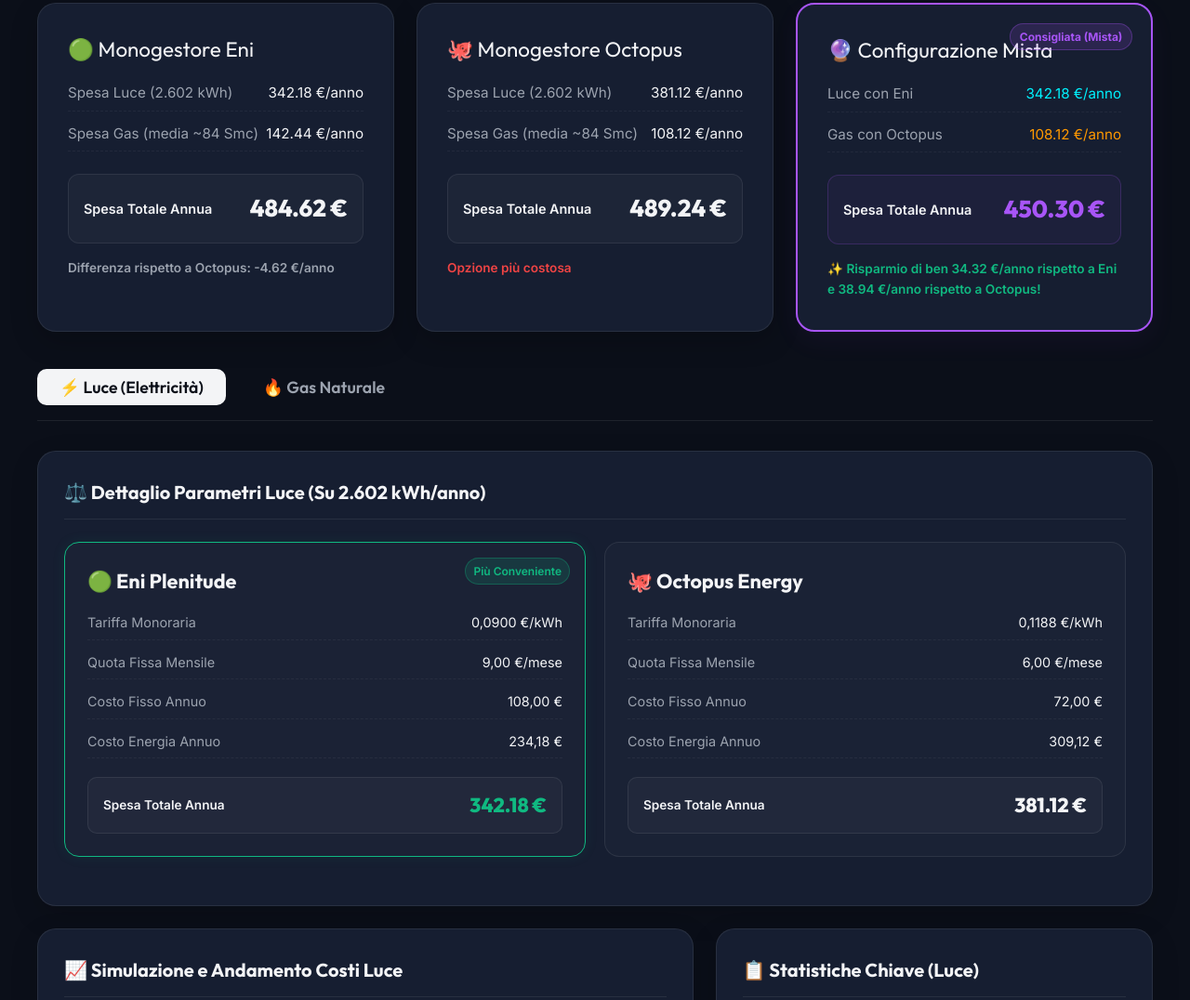
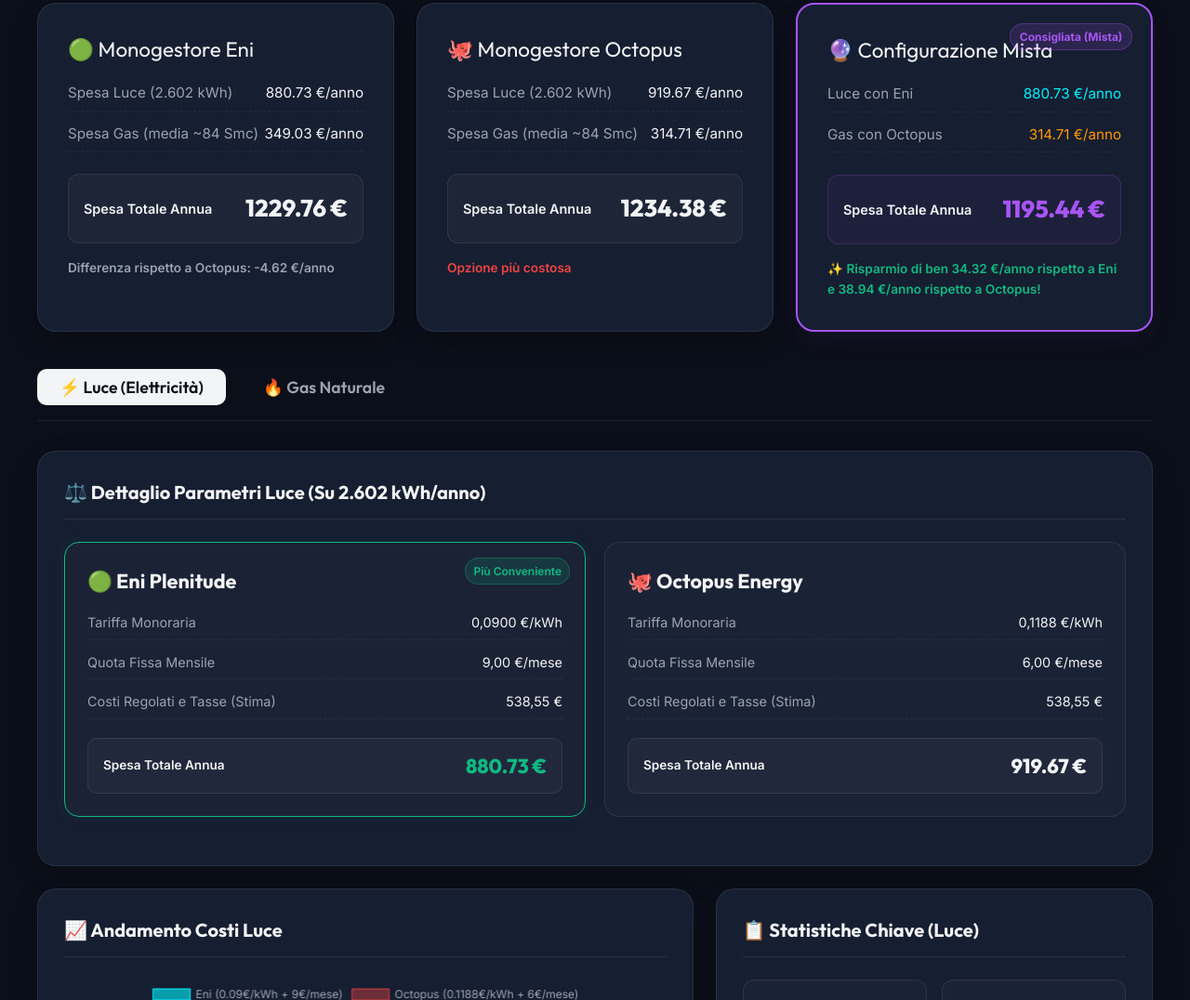
Before and after one commit to sacha16/statistiche-bollette, a plain HTML site: page index.html in a window 1280 px wide. Shown: the part 461-1537 px from the top of the page at 93% size. Drawn offline with nearby package versions, Linux system fonts and the light colour scheme.

Commit message:
Impostato costo reale come visualizzazione di default e corretto bug di inizializzazione

```diff
--- a/index.html
+++ b/index.html
@@ -228,6 +228,10 @@
             display: flex;
             align-items: center;
             gap: 0.5rem;
+        }
+
+        .package-name span {
+            font-size: 1.2rem;
         }
 
         .package-list {
@@ -549,7 +553,7 @@
             <div class="logo-icon">📊</div>
             <div class="brand">Utility Analisi & Tariffe</div>
         </div>
-        <div class="date-badge">Confronto Completo Eni vs Octopus</div>
+        <div class="date-badge">Confronto Pacchetto Luce + Gas</div>
     </header>
 
     <!-- Pricing Mode Switcher -->
@@ -561,8 +565,8 @@
             </p>
         </div>
         <div class="mode-buttons">
-            <button id="btnComp" class="mode-btn active" onclick="switchPriceMode('comp')">Solo Quota Competitiva</button>
-            <button id="btnReal" class="mode-btn" onclick="switchPriceMode('real')">Costo Reale in Bolletta (Stima Finita)</button>
+            <button id="btnComp" class="mode-btn" onclick="switchPriceMode('comp')">Solo Quota Competitiva</button>
+            <button id="btnReal" class="mode-btn active" onclick="switchPriceMode('real')">Costo Reale in Bolletta (Stima Finita)</button>
         </div>
     </div>
 
@@ -577,12 +581,12 @@
         <div class="package-card eni-package">
             <div class="package-name">🟢 Monogestore Eni</div>
             <ul class="package-list">
-                <li><span>Spesa Luce (2.602 kWh)</span> <span class="val-luce-eni">342,18 €/anno</span></li>
-                <li><span>Spesa Gas (media ~84 Smc)</span> <span class="val-gas-eni">142,44 €/anno</span></li>
+                <li><span>Spesa Luce (2.602 kWh)</span> <span class="val-luce-eni">880,73 €/anno</span></li>
+                <li><span>Spesa Gas (media ~84 Smc)</span> <span class="val-gas-eni">349,03 €/anno</span></li>
             </ul>
             <div class="package-total">
                 <span class="package-total-label">Spesa Totale Annua</span>
-                <span id="totEni" class="package-total-value">484,62 €</span>
+                <span id="totEni" class="package-total-value">1229,76 €</span>
             </div>
             <div id="subEni" class="savings-alert" style="color: var(--text-secondary);">
                 Differenza rispetto a Octopus: -4,62 €/anno
@@ -593,12 +597,12 @@
         <div class="package-card octopus-package">
             <div class="package-name">🐙 Monogestore Octopus</div>
             <ul class="package-list">
-                <li><span>Spesa Luce (2.602 kWh)</span> <span class="val-luce-oct">381,12 €/anno</span></li>
-                <li><span>Spesa Gas (media ~84 Smc)</span> <span class="val-gas-oct">108,12 €/anno</span></li>
+                <li><span>Spesa Luce (2.602 kWh)</span> <span class="val-luce-oct">919,67 €/anno</span></li>
+                <li><span>Spesa Gas (media ~84 Smc)</span> <span class="val-gas-oct">314,71 €/anno</span></li>
             </ul>
             <div class="package-total">
                 <span class="package-total-label">Spesa Totale Annua</span>
-                <span id="totOct" class="package-total-value">489,24 €</span>
+                <span id="totOct" class="package-total-value">1234,38 €</span>
             </div>
             <div id="subOct" class="savings-alert" style="color: var(--accent-red);">
                 Opzione più costosa
@@ -610,12 +614,12 @@
             <span class="package-badge">Consigliata (Mista)</span>
             <div class="package-name">🔮 Configurazione Mista</div>
             <ul class="package-list">
-                <li><span>Luce con Eni</span> <span class="val-luce-eni" style="color: var(--accent-luce);">342,18 €/anno</span></li>
-                <li><span>Gas con Octopus</span> <span class="val-gas-oct" style="color: var(--accent-gas);">108,12 €/anno</span></li>
+                <li><span>Luce con Eni</span> <span class="val-luce-eni" style="color: var(--accent-luce);">880,73 €/anno</span></li>
+                <li><span>Gas con Octopus</span> <span class="val-gas-oct" style="color: var(--accent-gas);">314,71 €/anno</span></li>
             </ul>
             <div class="package-total">
                 <span class="package-total-label">Spesa Totale Annua</span>
-                <span id="totSplit" class="package-total-value">450,30 €</span>
+                <span id="totSplit" class="package-total-value">1195,44 €</span>
             </div>
             <div id="subSplit" class="savings-alert">
                 ✨ Risparmio di ben 34,32 €/anno rispetto a Eni e 38,94 €/anno rispetto a Octopus!
@@ -642,13 +646,13 @@
                     <ul class="comp-details-list">
                         <li><span>Tariffa Monoraria</span> <span class="lbl-luce-price">0,0900 €/kWh</span></li>
                         <li><span>Quota Fissa Mensile</span> <span class="lbl-luce-fixed">9,00 €/mese</span></li>
-                        <li class="comp-only"><span>Costo Fisso Annuo</span> <span>108,00 €</span></li>
-                        <li class="comp-only"><span>Costo Energia Annuo</span> <span>234,18 €</span></li>
-                        <li class="real-only" style="display: none;"><span>Costi Regolati e Tasse (Stima)</span> <span>538,55 €</span></li>
+                        <li class="comp-only" style="display: none;"><span>Costo Fisso Annuo</span> <span>108,00 €</span></li>
+                        <li class="comp-only" style="display: none;"><span>Costo Energia Annuo</span> <span>234,18 €</span></li>
+                        <li class="real-only"><span>Costi Regolati e Tasse (Stima)</span> <span>538,55 €</span></li>
                     </ul>
                     <div class="comp-total-box">
                         <span class="comp-total-label">Spesa Totale Annua</span>
-                        <span id="totLuceEni" class="comp-total-value">342,18 €</span>
+                        <span id="totLuceEni" class="comp-total-value">880,73 €</span>
                     </div>
                 </div>
 
@@ -658,13 +662,13 @@
                     <ul class="comp-details-list">
                         <li><span>Tariffa Monoraria</span> <span class="lbl-luce-price">0,1188 €/kWh</span></li>
                         <li><span>Quota Fissa Mensile</span> <span class="lbl-luce-fixed">6,00 €/mese</span></li>
-                        <li class="comp-only"><span>Costo Fisso Annuo</span> <span>72,00 €</span></li>
-                        <li class="comp-only"><span>Costo Energia Annuo</span> <span>309,12 €</span></li>
-                        <li class="real-only" style="display: none;"><span>Costi Regolati e Tasse (Stima)</span> <span>538,55 €</span></li>
+                        <li class="comp-only" style="display: none;"><span>Costo Fisso Annuo</span> <span>72,00 €</span></li>
+                        <li class="comp-only" style="display: none;"><span>Costo Energia Annuo</span> <span>309,12 €</span></li>
+                        <li class="real-only"><span>Costi Regolati e Tasse (Stima)</span> <span>538,55 €</span></li>
                     </ul>
                     <div class="comp-total-box">
                         <span class="comp-total-label">Spesa Totale Annua</span>
-                        <span id="totLuceOct" class="comp-total-value">381,12 €</span>
+                        <span id="totLuceOct" class="comp-total-value">919,67 €</span>
                     </div>
                 </div>
             </div>
@@ -672,7 +676,7 @@
 
         <div class="section-grid">
             <div class="glass-card">
-                <h3>📈 Simulazione e Andamento Costi Luce</h3>
+                <h3>📈 Andamento Costi Luce</h3>
                 <div style="position: relative; height: 350px; width: 100%;">
                     <canvas id="luceChart"></canvas>
                 </div>
@@ -691,11 +695,11 @@
                     </div>
                     <div class="kpi-card">
                         <span class="kpi-label">Costo Medio Mensile (Eni)</span>
-                        <span id="kpiLuceEni" class="kpi-value">28,51 €</span>
+                        <span id="kpiLuceEni" class="kpi-value">73,39 €</span>
                     </div>
                     <div class="kpi-card">
                         <span class="kpi-label">Costo Medio Mensile (Octopus)</span>
-                        <span id="kpiLuceOct" class="kpi-value">31,76 €</span>
+                        <span id="kpiLuceOct" class="kpi-value">76,64 €</span>
                     </div>
                 </div>
 
@@ -724,7 +728,7 @@
                         </tr>
                     </thead>
                     <tbody>
-                        <!-- Dynamic content filled via JS -->
+                        <!-- Filled via JS -->
                     </tbody>
                 </table>
             </div>
@@ -743,13 +747,13 @@
                     <ul class="comp-details-list">
                         <li><span>Tariffa Gas</span> <span>0,4100 €/Smc</span></li>
                         <li><span>Quota Fissa Mensile</span> <span>9,00 €/mese</span></li>
-                        <li class="comp-only"><span>Costo Fisso Annuo</span> <span>108,00 €</span></li>
-                        <li class="comp-only"><span>Costo Gas Annuo Medio</span> <span>34,44 €</span></li>
-                        <li class="real-only" style="display: none;"><span>Costi Regolati e Tasse (Stima)</span> <span>206,59 €</span></li>
+                        <li class="comp-only" style="display: none;"><span>Costo Fisso Annuo</span> <span>108,00 €</span></li>
+                        <li class="comp-only" style="display: none;"><span>Costo Gas Annuo Medio</span> <span>34,44 €</span></li>
+                        <li class="real-only"><span>Costi Regolati e Tasse (Stima)</span> <span>206,59 €</span></li>
                     </ul>
                     <div class="comp-total-box">
                         <span class="comp-total-label">Spesa Totale Annua Media</span>
-                        <span id="totGasEni" class="comp-total-value">142,44 €</span>
+                        <span id="totGasEni" class="comp-total-value">349,03 €</span>
                     </div>
                 </div>
 
@@ -760,13 +764,13 @@
                     <ul class="comp-details-list">
                         <li><span>Tariffa Gas</span> <span>0,4300 €/Smc</span></li>
                         <li><span>Quota Fissa Mensile</span> <span>6,00 €/mese</span></li>
-                        <li class="comp-only"><span>Costo Fisso Annuo</span> <span>72,00 €</span></li>
-                        <li class="comp-only"><span>Costo Gas Annuo Medio</span> <span>36,12 €</span></li>
-                        <li class="real-only" style="display: none;"><span>Costi Regolati e Tasse (Stima)</span> <span>206,59 €</span></li>
+                        <li class="comp-only" style="display: none;"><span>Costo Fisso Annuo</span> <span>72,00 €</span></li>
+                        <li class="comp-only" style="display: none;"><span>Costo Gas Annuo Medio</span> <span>36,12 €</span></li>
+                        <li class="real-only"><span>Costi Regolati e Tasse (Stima)</span> <span>206,59 €</span></li>
                     </ul>
                     <div class="comp-total-box">
                         <span class="comp-total-label">Spesa Totale Annua Media</span>
-                        <span id="totGasOct" class="comp-total-value">108,12 €</span>
+                        <span id="totGasOct" class="comp-total-value">314,71 €</span>
                     </div>
                 </div>
             </div>
@@ -804,11 +808,11 @@
                     </div>
                     <div class="kpi-card">
                         <span class="kpi-label">Costo Medio Mensile (Eni)</span>
-                        <span id="kpiGasEni" class="kpi-value">11,87 €</span>
+                        <span id="kpiGasEni" class="kpi-value">29,09 €</span>
                     </div>
                     <div class="kpi-card">
                         <span class="kpi-label">Costo Medio Mensile (Octopus)</span>
-                        <span id="kpiGasOct" class="kpi-value">9,01 €</span>
+                        <span id="kpiGasOct" class="kpi-value">26,23 €</span>
                     </div>
                 </div>
 
@@ -838,7 +842,7 @@
                         </tr>
                     </thead>
                     <tbody>
-                        <!-- Dynamic content filled via JS -->
+                        <!-- Filled via JS -->
                     </tbody>
                 </table>
             </div>
@@ -852,7 +856,7 @@
     const REG_COST_GAS_YEAR = 206.59;
     const REG_COST_GAS_QUAD = 206.59 / 3; // 68.86 per bill
 
-    let currentMode = 'comp'; // 'comp' or 'real'
+    let currentMode = 'real'; // 'real' is default now
 
     // Real values for Luce
     const luceConsumi = [420, 463, 414, 405, 448, 452];
@@ -891,17 +895,16 @@
         currentMode = mode;
         document.getElementById('btnComp').classList.toggle('active', mode === 'comp');
         document.getElementById('btnReal').classList.toggle('active', mode === 'real');
-
-        // Show/hide specific elements
-        document.querySelectorAll('.comp-only').forEach(el => el.style.display = mode === 'comp' ? '' : 'none');
-        document.querySelectorAll('.real-only').forEach(el => el.style.display = mode === 'real' ? '' : 'none');
-
         updateDashboard();
     }
 
     // Refresh layout based on mode
     function updateDashboard() {
         const isReal = currentMode === 'real';
+
+        // Show/hide specific elements
+        document.querySelectorAll('.comp-only').forEach(el => el.style.display = isReal ? 'none' : '');
+        document.querySelectorAll('.real-only').forEach(el => el.style.display = isReal ? '' : 'none');
 
         // Regulated additions
         const regLuce = isReal ? 538.55 : 0;
```
